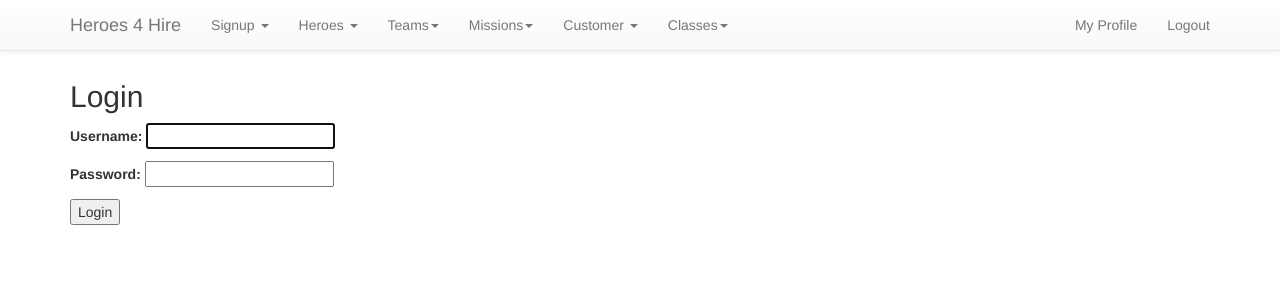
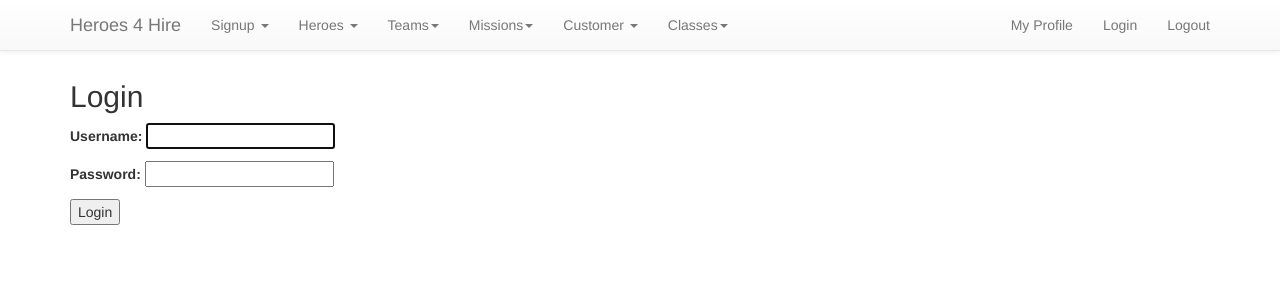
Before and after one commit to wmufunde/Heroes4Hire, a Django app: page /accounts/login/ in a window 1280 px wide. Shown: the top 300 px of the page. Run offline with Django 3.2, Linux system fonts and the light colour scheme; some libraries are stand-ins or nearby versions.

Commit message:
added login button

```diff
--- a/home/templates/home.html
+++ b/home/templates/home.html
@@ -10,6 +10,7 @@
     <p>username: guest </p>
     <p>password: Iamguest001 </p>
 
+    To Login, <a href="/accounts/logout/"> click here</a>.
 
 <h2>Instructions</h2>
 
--- a/training/templates/base.html
+++ b/training/templates/base.html
@@ -104,6 +104,7 @@
           </ul>
           <ul class="nav navbar-nav navbar-right">
            <li><a href="{% url 'profile' %}">My Profile</a></li>
+              <li><a href="/accounts/login/"> Login</a> </li>
                 <li><a href="/accounts/logout/">Logout</a></li>
 
 
```
